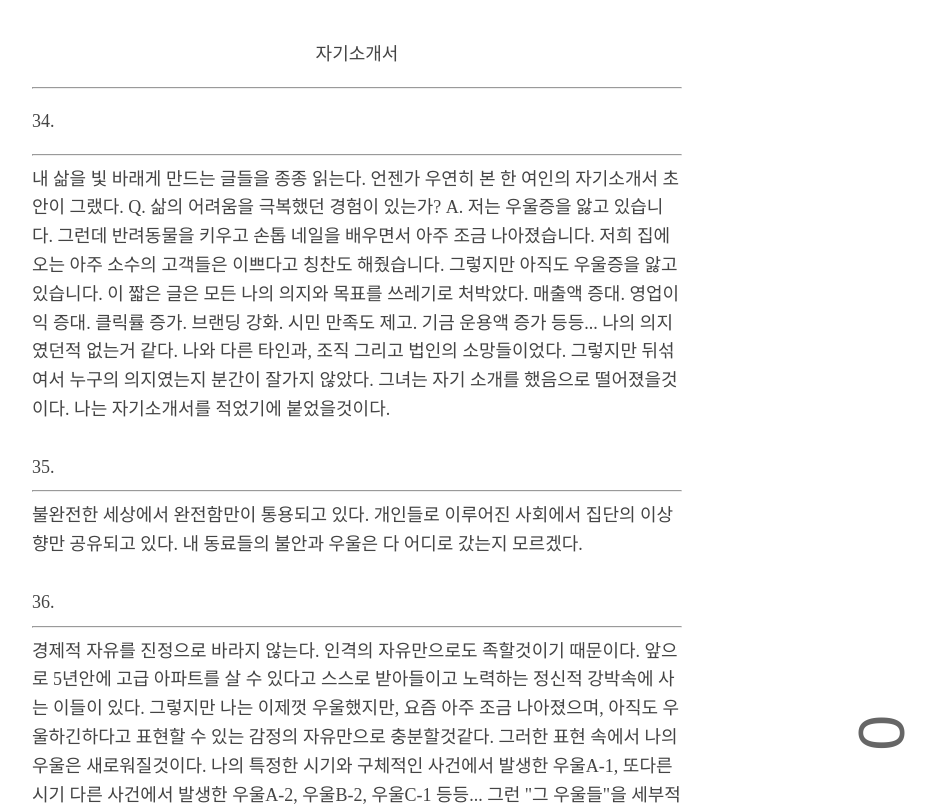
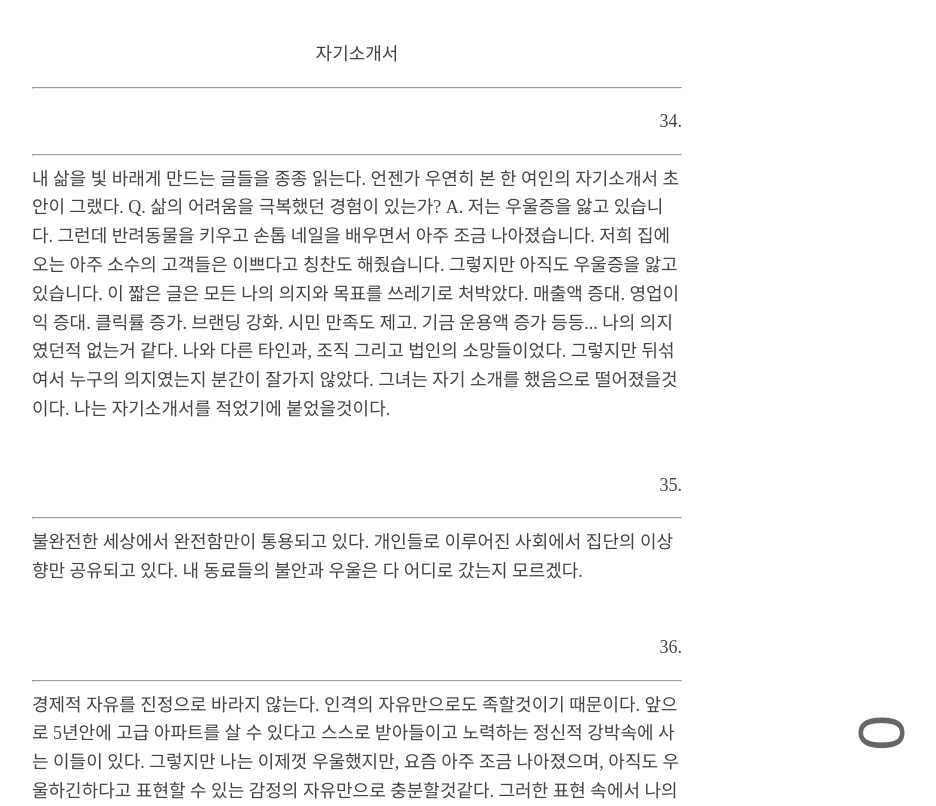
Before and after one commit to A-R-A-N-G/0_0, a plain HTML site: page templates2/34.html in a window 1280 px wide. Shown: the top 806 px of the page, without its empty margins (283-1219 px from the left). Drawn offline with Linux system fonts and the light colour scheme.

Commit message:
0_0 git add .ls -a

```diff
--- a/templates2/34.html
+++ b/templates2/34.html
@@ -10,7 +10,7 @@
 <body>
 <p style="text-align: center;">자기소개서</p>
 <hr>
-<p>34.</p>
+<p style="text-align: right;">34.</p>
 <hr>
 내 삶을 빛 바래게 만드는 글들을 종종 읽는다. 언젠가 우연히 본 한 여인의 자기소개서 초안이 그랬다.
 
@@ -28,7 +28,7 @@ A. 저는 우울증을 앓고 있습니다. 그런데 반려동물을 키우고
 나는 자기소개서를 적었기에 붙었을것이다.
 <br>
 <br>
-35.
+<p style="text-align: right;">35.</p>
 <hr>
 불완전한 세상에서 완전함만이 통용되고 있다.
 개인들로 이루어진 사회에서 집단의 이상향만 공유되고 있다.
@@ -36,7 +36,7 @@ A. 저는 우울증을 앓고 있습니다. 그런데 반려동물을 키우고
 내 동료들의 불안과 우울은 다 어디로 갔는지 모르겠다.
 <br>
 <br>
-36.
+<p style="text-align: right;">36.</p>
 <hr>
 경제적 자유를 진정으로 바라지 않는다.
 인격의 자유만으로도 족할것이기 때문이다.
```
Also changed, not shown: templates2/38.html (+1 -1 lines).
